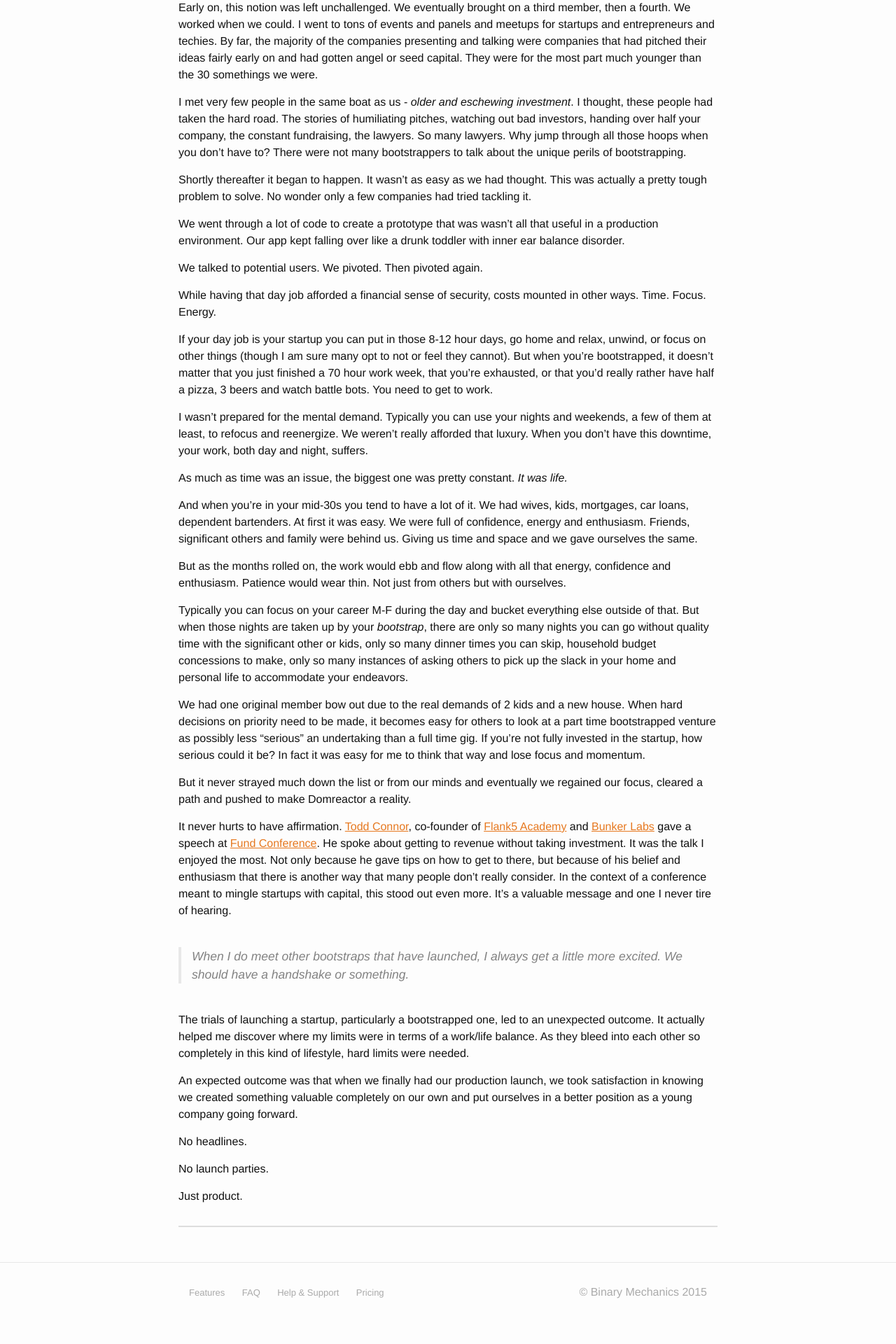
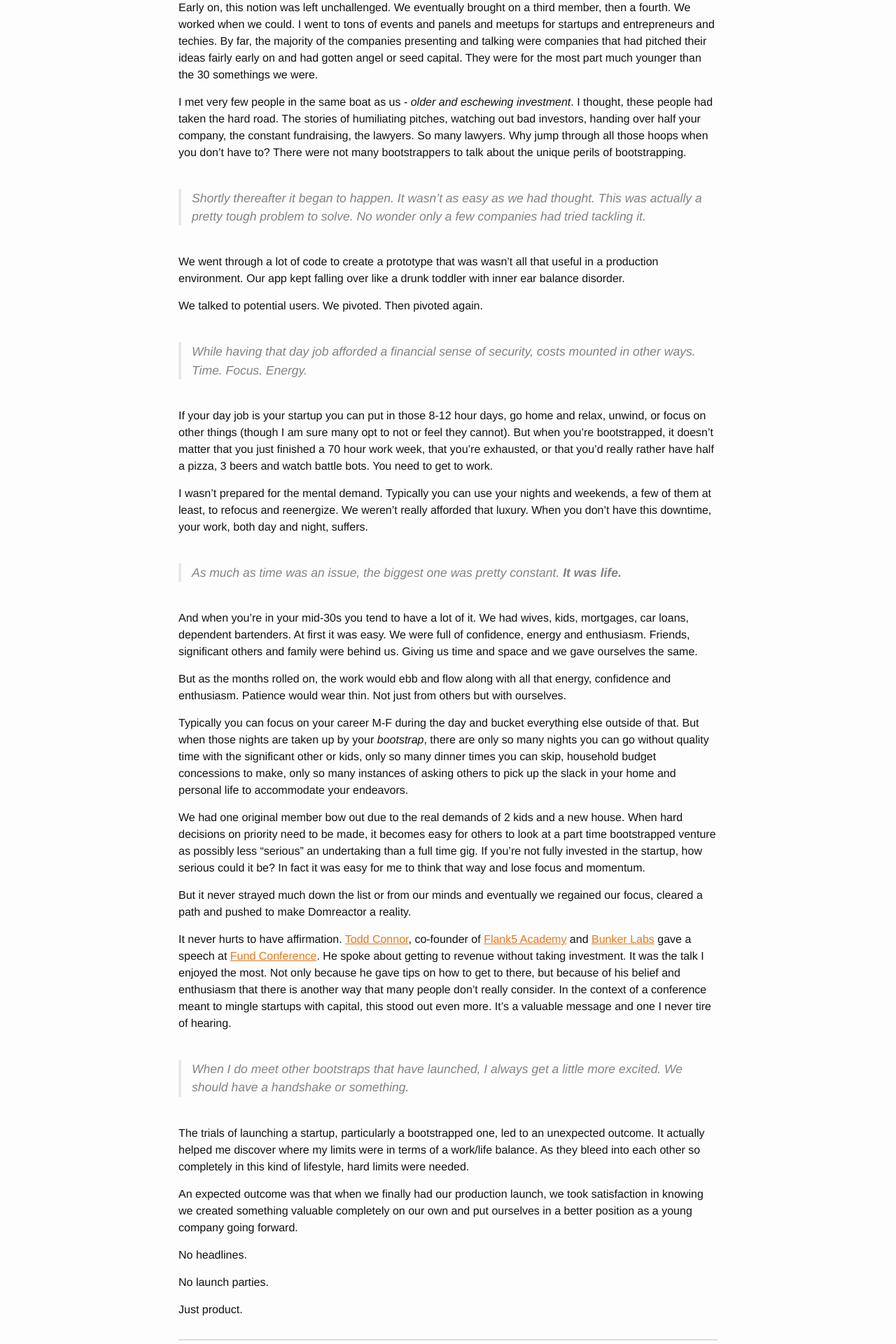
Before and after one commit to bimech/bimech.github.io, a Jekyll site: the page built from _posts/2015-10-15-bootstrapping.markdown, in a window 1280 px wide. Shown: the part 1057-2977 px from the top of the page at 70% size. Built offline with Jekyll 4.4.1, drawn with Linux system fonts in a browser that asks for light colours; nearby versions of some CDN libraries; before the commit the page ends 2945 px from its top, so only the background shows below that.

```diff
--- a/_posts/2015-10-15-bootstrapping.markdown
+++ b/_posts/2015-10-15-bootstrapping.markdown
@@ -34,19 +34,19 @@ Early on, this notion was left unchallenged. We eventually brought on a third me
 
 I met very few people in the same boat as us - *older and eschewing investment*. I thought, these people had taken the hard road. The stories of humiliating pitches, watching out bad investors, handing over half your company, the constant fundraising, the lawyers. So many lawyers. Why jump through all those hoops when you don’t have to?  There were not many bootstrappers to talk about the unique perils of bootstrapping.
 
-Shortly thereafter it began to happen. It wasn’t as easy as we had thought. This was actually a pretty tough problem to solve. No wonder only a few companies had tried tackling it.
+> Shortly thereafter it began to happen. It wasn’t as easy as we had thought. This was actually a pretty tough problem to solve. No wonder only a few companies had tried tackling it.
 
 We went through a lot of code to create a prototype that was wasn’t all that useful in a production environment. Our app kept falling over like a drunk toddler with inner ear balance disorder.
 
 We talked to potential users. We pivoted. Then pivoted again.
 
-While having that day job afforded a financial sense of security, costs mounted in other ways. Time. Focus. Energy.
+> While having that day job afforded a financial sense of security, costs mounted in other ways. Time. Focus. Energy.
 
 If your day job is your startup you can put in those 8-12 hour days, go home and relax, unwind, or focus on other things (though I am sure many opt to not or feel they cannot). But when you’re bootstrapped, it doesn’t matter that you just finished a 70 hour work week, that you’re exhausted, or that you’d really rather have half a pizza, 3 beers and watch battle bots. You need to get to work.
 
 I wasn’t prepared for the mental demand. Typically you can use your nights and weekends, a few of them at least, to refocus and reenergize. We weren’t really afforded that luxury. When you don’t have this downtime, your work, both day and night, suffers.
 
-As much as time was an issue, the biggest one was pretty constant. *It was life.*
+> As much as time was an issue, the biggest one was pretty constant. **It was life.**
 
 And when you’re in your mid-30s you tend to have a lot of it. We had wives, kids, mortgages, car loans, dependent bartenders. At first it was easy. We were full of confidence, energy and enthusiasm. Friends, significant others and family were behind us. Giving us time and space and we gave ourselves the same.
 
```
